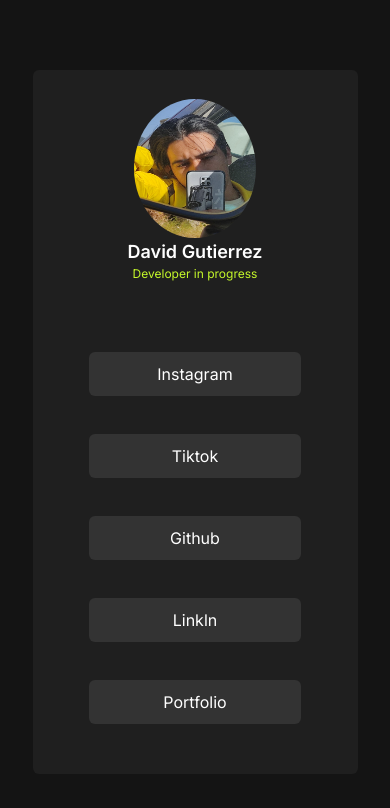
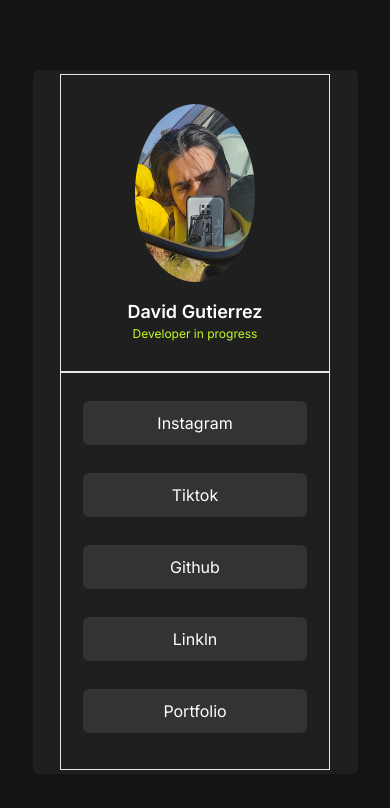
Before and after one commit to David2474/social-link, a React (Vite) app: page / in a window 390 px wide. Shown: the top 808 px of the page. Built offline with nearby package versions, Linux system fonts and the light colour scheme.

Commit message:
add new changes in desing

```diff
--- a/src/App.jsx
+++ b/src/App.jsx
@@ -5,17 +5,17 @@ function App() {
 
   return (
     <section className="text-white py-1 bg-Dark-Grey md:w-5/12 w-10/12  flex flex-col font-inter items-center justify-center h-5/6 rounded-md">
-      <div className="w-5/6 h-1/3 flex flex-col  items-center justify-center">
+      <div className="w-5/6 border md:h-1/3 h-2/4 flex flex-col  items-center justify-center">
         <img
           src="/profile-david.jpg"
           className="h-[60%] md:w-[30%]  w-[45%] rounded-[50%]"/>
-        <div className="flex flex-col justify-center items-center">
+        <div className="flex flex-col md:mt-0 mt-4 justify-center items-center">
           <h1 className=" text-lg font-semibold">David Gutierrez</h1>
           <p className="text-Green text-xs">Developer in progress</p>
         </div>
       </div>
 
-      <div className="flex flex-col items-center p-2 justify-evenly h-4/6 w-5/6">
+      <div className="flex flex-col border items-center pb-2 justify-evenly h-4/6 w-5/6">
         <UsersLinks/>
       </div>
     </section>
```
